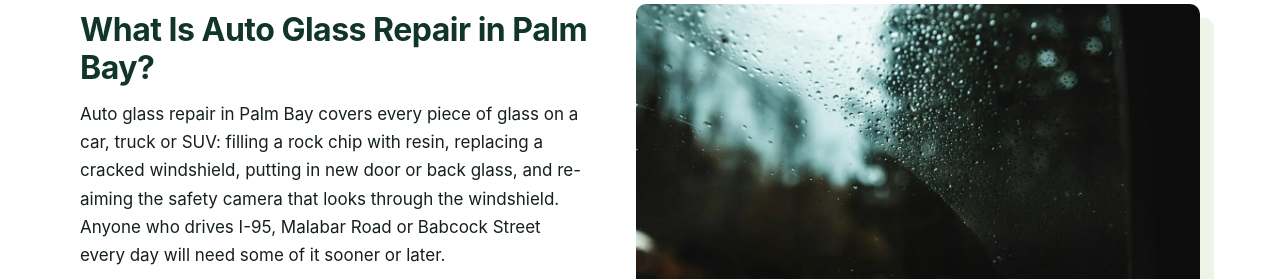
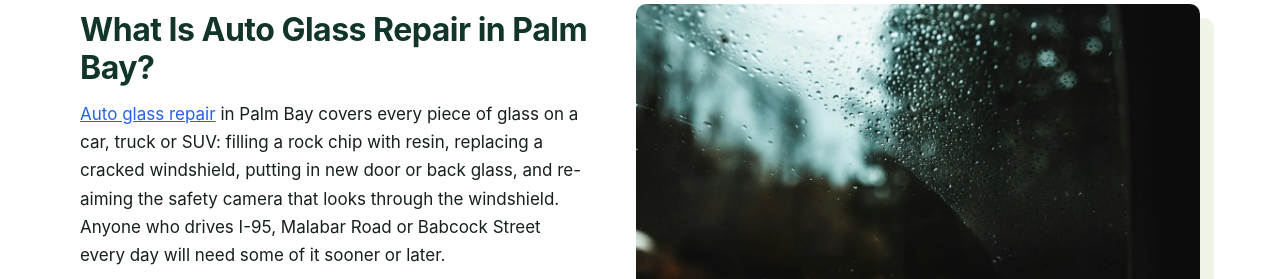
Before and after one commit to iDevRM/auto-glass-repair-palm-bay-fl, a plain HTML site: page index.html in a window 1280 px wide. Shown: the part 920-1199 px from the top of the page. Drawn offline with Linux system fonts and the light colour scheme.

Commit message:
Add backlink to newhavenautoglass.com (circle #34)

```diff
--- a/index.html
+++ b/index.html
@@ -156,7 +156,7 @@
     <div>
       <p class="kicker">The basics</p>
       <h2>What Is Auto Glass Repair in Palm Bay?</h2>
-      <p>Auto glass repair in Palm Bay covers every piece of glass on a car, truck or SUV: filling a rock chip with resin, replacing a cracked windshield, putting in new door or back glass, and re-aiming the safety camera that looks through the windshield. Anyone who drives I-95, Malabar Road or Babcock Street every day will need some of it sooner or later.</p>
+      <p><a href="https://newhavenautoglass.com/" style="color: #2563eb; text-decoration: underline;">Auto glass repair</a> in Palm Bay covers every piece of glass on a car, truck or SUV: filling a rock chip with resin, replacing a cracked windshield, putting in new door or back glass, and re-aiming the safety camera that looks through the windshield. Anyone who drives I-95, Malabar Road or Babcock Street every day will need some of it sooner or later.</p>
       <p>The windshield is not just a window. It is glued to the body with urethane, it helps keep the roof from caving in during a rollover, and the passenger airbag pushes against it when it deploys. That is why the bond matters as much as the glass.</p>
     </div>
     <img src="rain-on-windshield-driving.webp" alt="Rain on a windshield while driving in Palm Bay" loading="lazy" width="1200" height="800">
```
